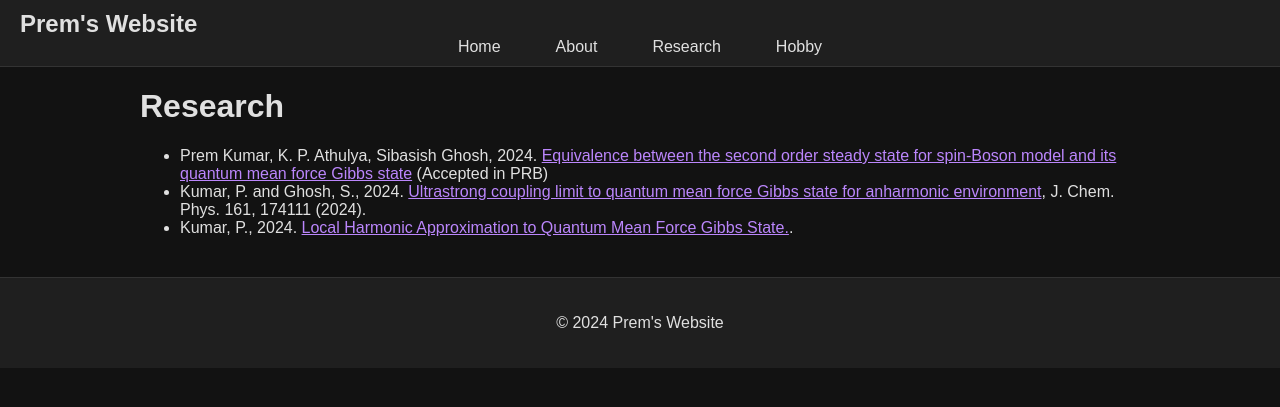
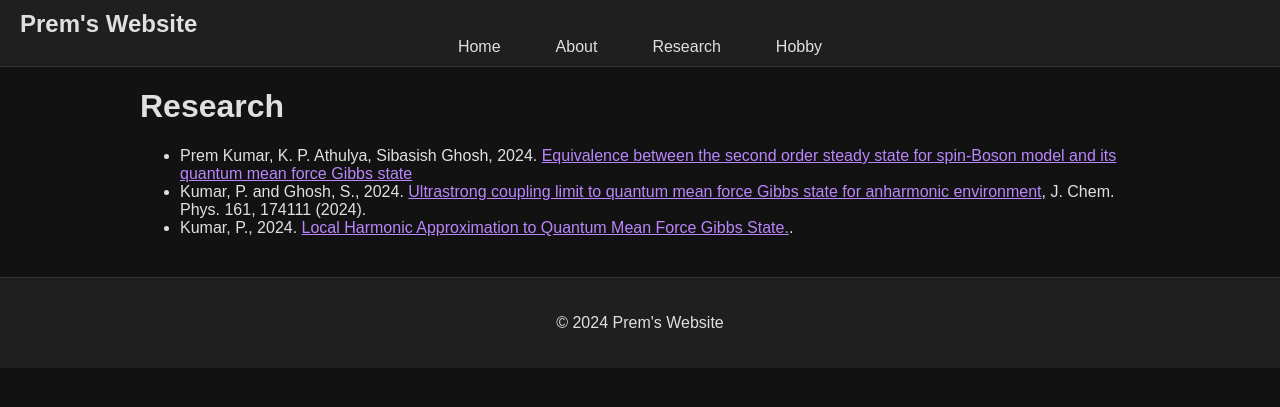
Before and after one commit to prem314/prem314.github.io, a Jekyll site: the page built from research.md, in a window 1280 px wide. Shown: the top 407 px of the page. Built offline with Jekyll 4.4.1, drawn with Linux system fonts in a browser that asks for light colours.

Commit message:
Update research.md

```diff
--- a/research.md
+++ b/research.md
@@ -5,6 +5,6 @@
 
 # Research
 
-  - Prem Kumar, K. P. Athulya, Sibasish Ghosh, 2024. [Equivalence between the second order steady state for spin-Boson model and its quantum mean force Gibbs state](./tcl4_paper.md) (Accepted in PRB)
+  - Prem Kumar, K. P. Athulya, Sibasish Ghosh, 2024. [Equivalence between the second order steady state for spin-Boson model and its quantum mean force Gibbs state](./tcl4_paper.md)
   - Kumar, P. and Ghosh, S., 2024. [Ultrastrong coupling limit to quantum mean force Gibbs state for anharmonic environment](./ultrastrong_coupling_limit_to_quantum_mean_force_gibbs_state_for_anharmonic_environment_prem_kumar_sibasish_ghosh_paper.md), J. Chem. Phys. 161, 174111 (2024).
   - Kumar, P., 2024. [Local Harmonic Approximation to Quantum Mean Force Gibbs State.](./Local_Harmonic_Approximation_to_Quantum_Mean_Force_Gibbs_State_my_paper.md).
```
